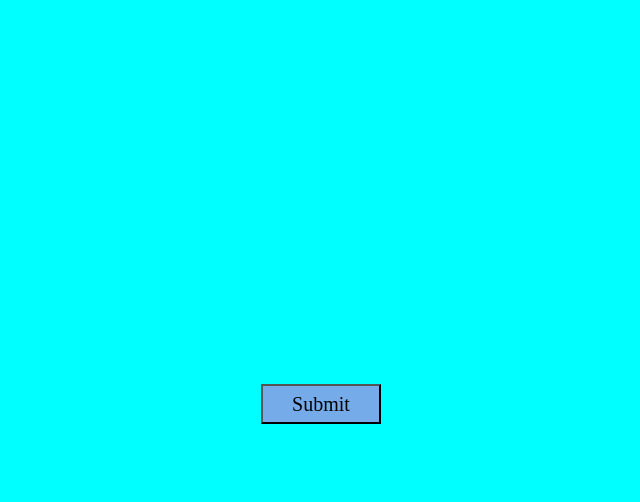
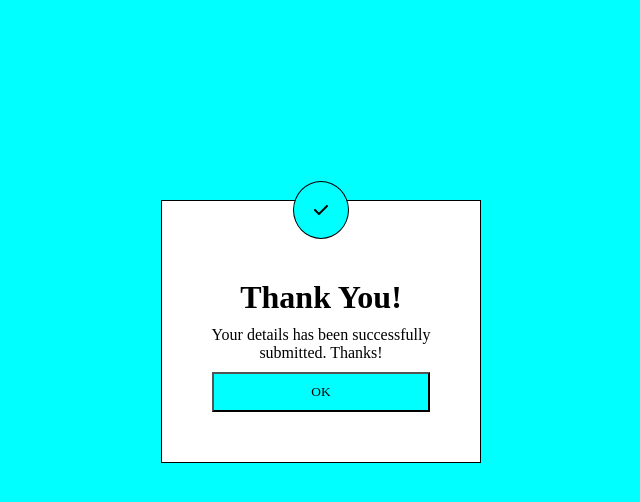
Before and after one commit to iSitanshu/Code-and-Projects, a plain HTML site: page JS aur projects/Project_12_Popup/index.html in a window 1280 px wide. Both pictures are taken after a click on the button "Submit". Shown: the whole page, without its empty margins (319-959 px from the left). Drawn offline with Linux system fonts and the light colour scheme.

Commit message:
Project 12

```diff
--- a/JS aur projects/Project_12_Popup/index.html
+++ b/JS aur projects/Project_12_Popup/index.html
@@ -4,36 +4,88 @@
     <meta charset="UTF-8">
     <meta name="viewport" content="width=device-width, initial-scale=1.0">
     <title>Pop-Up Notification</title>
+    <script src="https://kit.fontawesome.com/ba84deddbf.js" crossorigin="anonymous"></script>
     <style>
         *{
             padding: 0;
             margin: 0;
             box-sizing: border-box;
+            font-family: 'Times New Roman', Times, serif;
+        }
+        body{
             background-color: aqua;
-            font-family: 'Times New Roman', Times, serif;
         }
         .main{
             align-items: center;
             text-align: center;
             display: flex;
+            flex-direction: column;
             justify-content: center;
-            margin: 30%;
+            margin: 20%;
         }
         #button{
-            height: 5vh;
-            width: 15vh;
+            height: 10vh;
+            width: 20vh;
             font-size: 20px;
+            border-radius: 15px;
             background: rgb(118, 171, 233);
         }
-
+        .box{
+            border: 1px solid black;
+            padding: 50px;
+            display: flex;
+            flex-direction: column;
+            background: white;
+            gap: 10px;
+            position: absolute;
+            top: -100px;
+            transform: scale(0.1);
+            visibility: hidden;
+            transition: tranform 0.4s, top 0.4s;
+        }
+        .open_popup{
+            visibility: visible;
+            transform: scale(1);
+            top: 200px;
+        }
+        .box #OK_button{
+            background: aqua;
+            padding: 10px;
+        }
+        .box .fa-solid{
+            border: 1px solid black;
+            display: flex;
+            justify-content: center;
+            align-items: center;
+            border-radius: 50%;
+            /* width: 30px; */
+            padding: 20px;
+            background: aqua;
+            margin: -70px auto 30px;
+        }
     </style>
 </head>
 <body>
     <div class="main">
-        <button id="button">Submit</button>
+        <button id="button" onclick="onclicking()">Submit</button>
+        <div class="box" id="boxer">
+            <i class="fa-solid fa-check"></i>
+            <h1>Thank You!</h1>
+            <p>Your details has been successfully <br> submitted. Thanks!</p>
+            <button id="OK_button" onclick="closeclicking()">OK</button>
+        </div>
     </div>
 </body>
 <script>
+    const submit_btn = document.getElementById("button")
+    const box = document.getElementById("boxer")
 
+    function onclicking(){
+        box.classList.add("open_popup")
+    }
+
+    function closeclicking(){
+        box.classList.remove("open_popup")
+    }
 </script>
 </html>
```
Also changed, not shown: JS aur projects/Project_11_StopWatch/index.html (added, +118 -0 lines).
